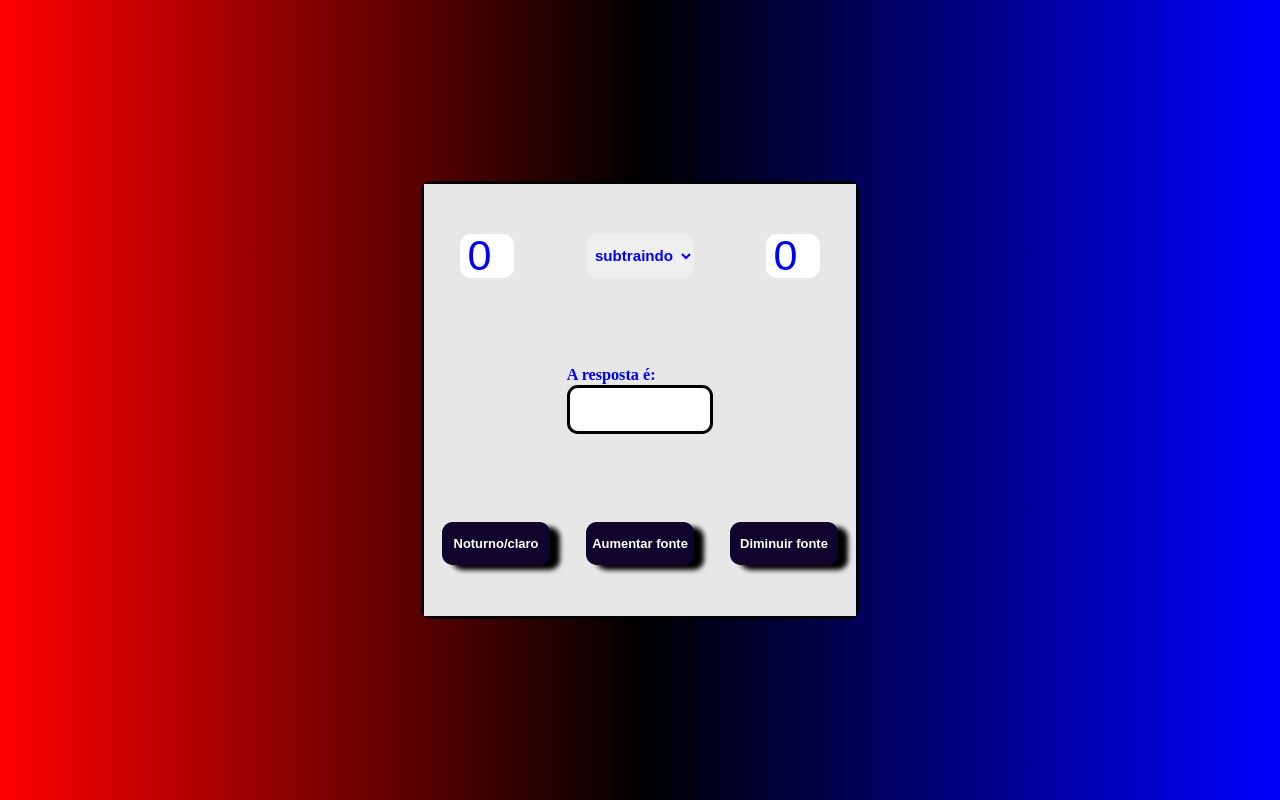
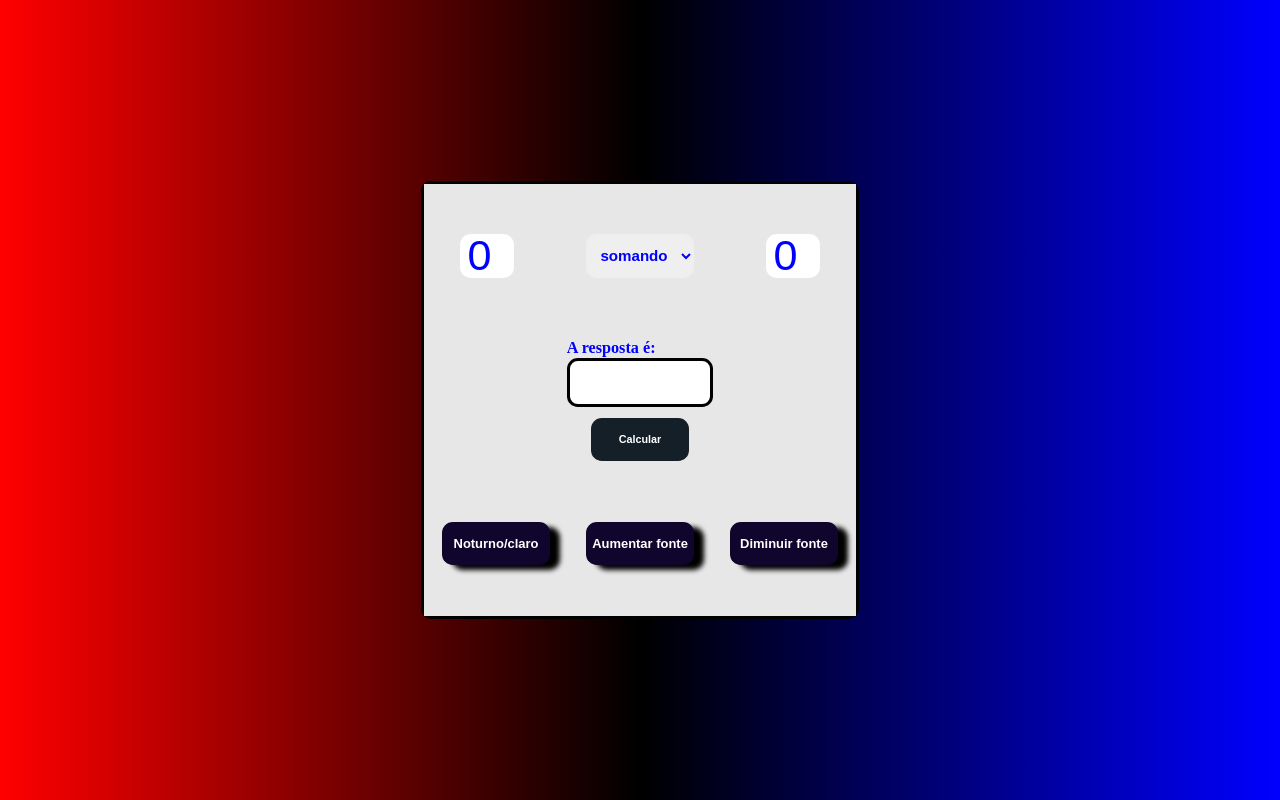
Before and after one commit to gwitus/WEB1_IFMS_Alex, a PHP site: page / in a window 1280 px wide. Run offline with PHP 8.4, Linux system fonts and the light colour scheme.

Commit message:
pegar elementos das options deu certo

```diff
--- a/atividade1/index.css
+++ b/atividade1/index.css
@@ -13,7 +13,7 @@ body {
 
 :root {
     --background-color-quartzo: rgb(231, 231, 231);
-    --twitter-BC: #141f27";
+    --twitter-BC: rgb(20, 31, 39);
 }
 
 h1 {
@@ -85,6 +85,8 @@ main {
     display: flex;
     align-items: center;
     justify-content: center;
+    flex-direction: column;
+    gap: 1rem;
     color: blue;
     background-color: var(--background-color-quartzo);
 }
@@ -98,6 +100,16 @@ main input[type=text] {
     height: 4rem;
     border-radius: 1rem;
     border: 3px solid black;
+}
+
+main button {
+    width: 9rem;
+    height: 4rem;
+    background-color: var(--twitter-BC);
+    font-size: 1rem;
+    font-weight: bold;
+    color: white;
+    border-radius: 1rem;
 }
 
 footer {
--- a/atividade1/index.html
+++ b/atividade1/index.html
@@ -16,10 +16,10 @@
                 </div>
                 <div class="operacao">
                     <select name="operação" id="matematica">
-                        <option value="valor1">somando</option>
-                        <option value="valor2" selected>subtraindo</option>
-                        <option value="valor3">dividido por</option>
-                        <option value="valor3">multiplicado por</option>
+                        <option value="soma" id="soma">somando</option>
+                        <option value="subtracao" id="subtracao">subtraindo</option>
+                        <option value="dividir" id="dividir">dividido por</option>
+                        <option value="multiplicar" id="multiplicar">multiplicado por</option>
                     </select>
                 </div>
                 <div class="number2">
@@ -30,8 +30,9 @@
             <main>
                 <div class="div">
                     <h3>A resposta é:</h3>
-                    <input type="text" readonly>
+                    <input type="text" id="text" readonly>
                 </div>
+                <button>Calcular</button>
             </main>
 
             <footer>
--- a/atividade1/script.js
+++ b/atividade1/script.js
@@ -1,22 +1,71 @@
-var noturno = document.getElementsByTagName("button")[0];
+var noturno = document.getElementsByTagName("button")[1];
 
 var div = document.getElementsByTagName("main")[0];
 var head = document.getElementsByTagName("header")[0];
 var foot = document.getElementsByTagName("footer")[0];
 
+var calc = document.getElementsByTagName("button")[0];
+
 //O erro era pq o JS não estava no final da página, portanto as tags ainda não haviam sido carregadas;
+
+//Função para trocar de cor
 noturno.onclick = function click() {
     if (div.style.backgroundColor == 'rgb(231, 231, 231)'){
+        //Propriedades da main, onde fica a apresentação do resultado
         div.style.backgroundColor = '#141f27';
         div.style.color = "white";
-
+        //Troca de cor dos outros elementos no geral
         head.style.backgroundColor = '#141f27';
         foot.style.backgroundColor = '#141f27';
+        //propriedades do botão de calcular
+        calc.style.backgroundColor = '#e7e7e7';
+        calc.style.color = "black";
 
     } else {
+        //propriedades da main onde está o quadro que apresentará o resultado
         div.style.backgroundColor = "#e7e7e7";
         div.style.color = "blue";
+        //Troca de cor dos outros elementos no geral
         head.style.backgroundColor = '#e7e7e7';
         foot.style.backgroundColor = '#e7e7e7';
+        //propriedades do botão de calcular
+        calc.style.backgroundColor = '#141f27';
+        calc.style.color = "white";
     }
 }
+
+//----------------------------Operações matemáticas--------------------------------//
+
+/*
+    -------------Avisar ao Alex que foi necessário colocar outro botão pra calcular, pra ficar mais fácil fds
+*/
+
+//Pegando a ordem de chamada dos options
+var soma = document.querySelector("#soma").text;
+var subtracao = document.querySelector("#subtracao").text;
+var divisao = document.querySelector("#dividir").text;
+var produto = document.querySelector("#multiplicar").text;
+
+//Pegando o value dos input number
+var numberOne = document.querySelector("#number_one").value;
+var numberTwo = document.querySelector("#number_two").value;
+
+//Trabalhando com os elementos do main, onde vai ser apresentado os resultados
+const result = document.getElementsByName("input")[2];
+const calcular = document.getElementsByTagName("button")[0];
+
+//Trabalhando com o select
+var select = document.getElementById("matematica");
+var value = select.options[select.selectedIndex].text;
+
+//alert(soma);
+
+//função pras operações funcionarem
+calcular.onclick = function operar() {
+    //Se o select na primeira posição do array for a option soma, então somar
+    if (value == soma){
+        alert("deu certo");
+    } else {
+        alert("Deu errado");
+    }
+}
```
